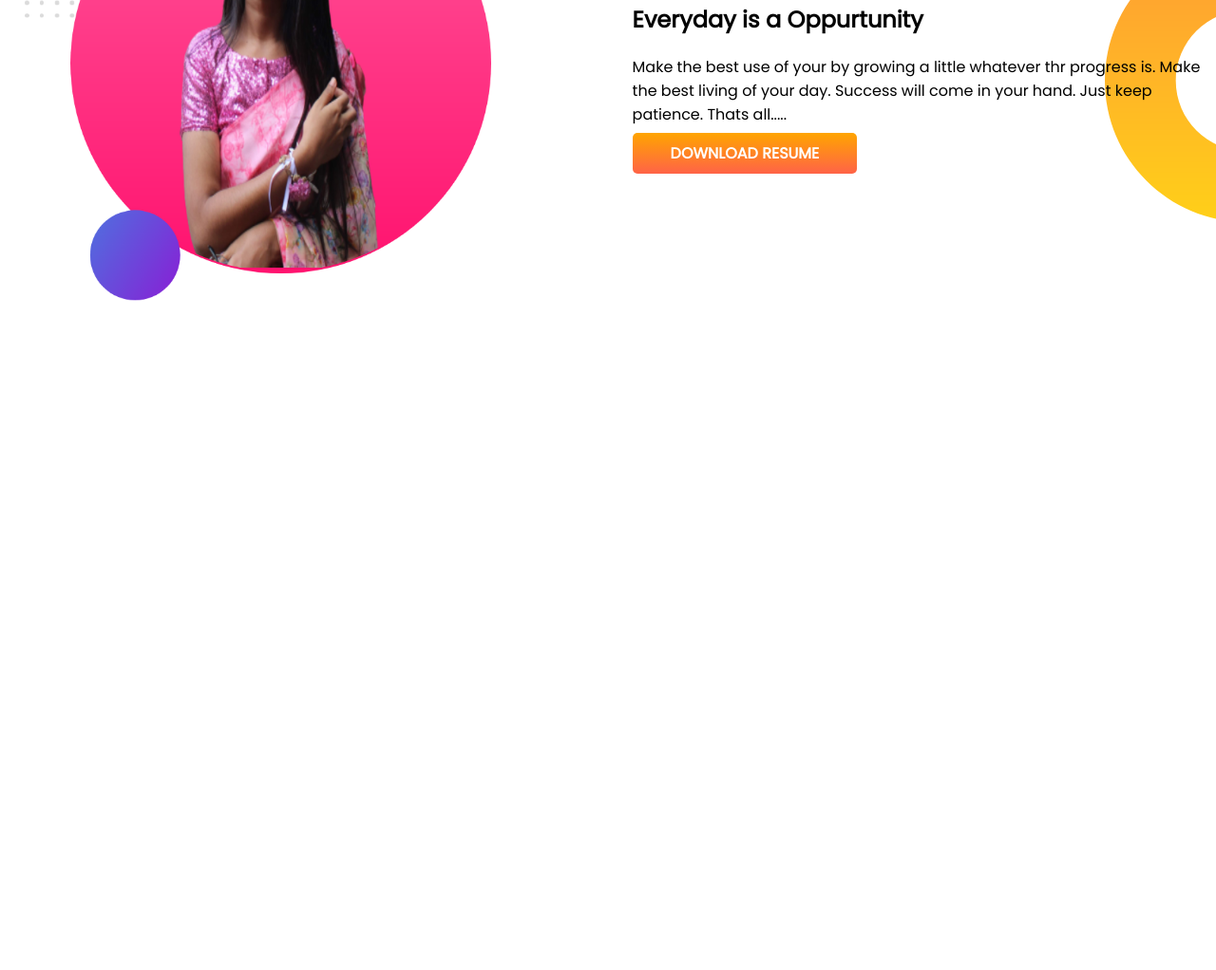
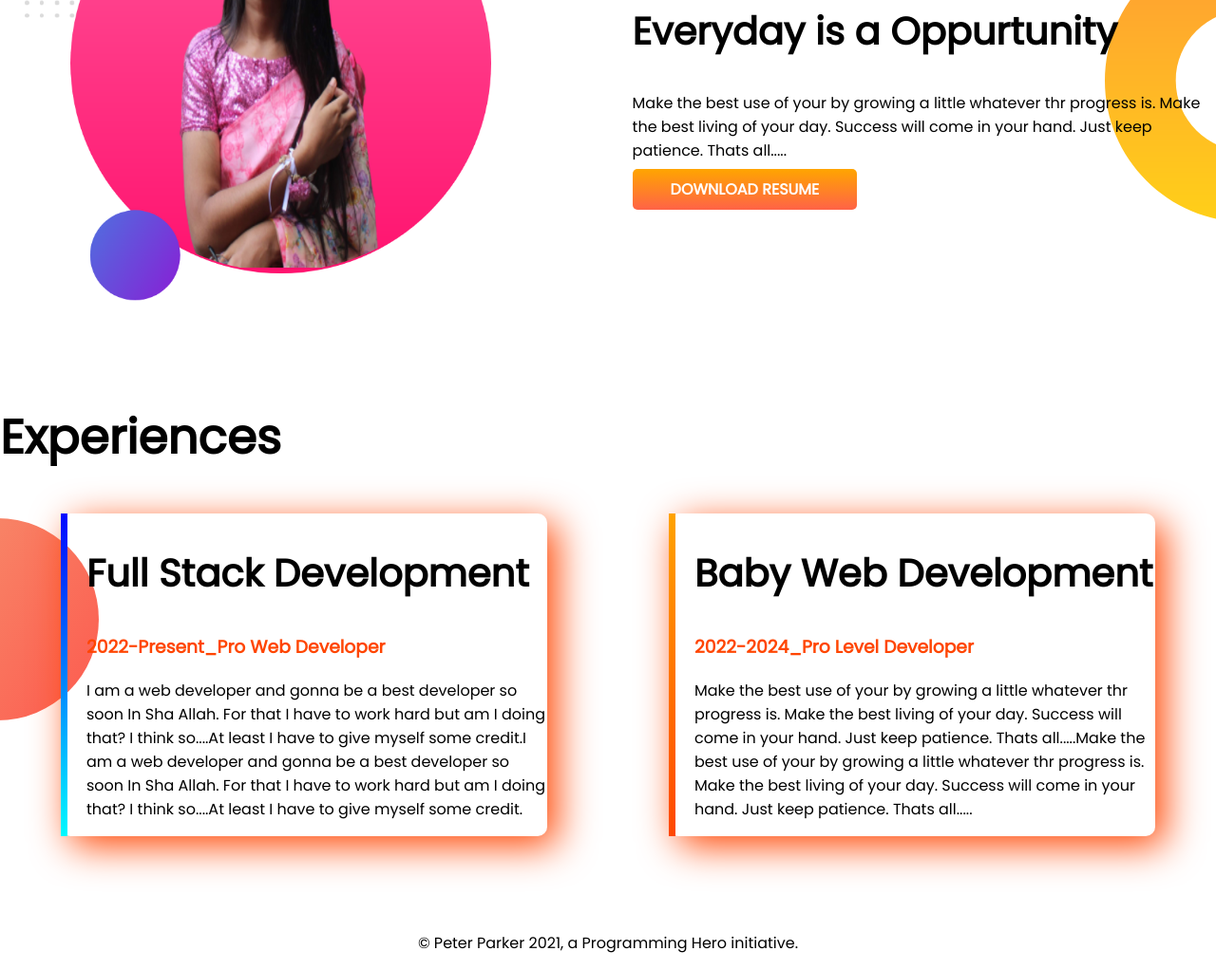
Before and after one commit to evaanikaibnat/Developer-Portfolio-1, a plain HTML site: page index.html in a window 1280 px wide. Shown: the part 750-1772 px from the top of the page at 95% size. Before the commit the page ends 1174 px from the top, so only its background shows below. Drawn offline with Linux system fonts and the light colour scheme.

```diff
--- a/index.html
+++ b/index.html
@@ -13,7 +13,7 @@
 </head>
 
 <body>
-    <section class="top-banner">
+    <section class="top-banner flexible-container">
 
         <div class="half-width">
             <h1>Welcome To</h1>
@@ -31,7 +31,7 @@
 
 
     </section>
-    <section class="dream-big">
+    <section class="dream-big flexible-container">
         <div class="half-width">
             <img src="my-bg2.png" alt="">
         </div>
@@ -43,6 +43,38 @@
             <a class="link-button" target="_blank" href="">DOWNLOAD RESUME</a>
         </div>
     </section>
+    <section class="experience-area">
+        <h1>Experiences</h1>
+        <div class="flexible-container">
+            <div id="web-dev-exp" class="experience-item">
+                <h2>Full Stack Development</h2>
+                <h3 class="orange-colour">2022-Present_Pro Web Developer</h3>
+                <p>I am a web developer and gonna be a best developer so soon In Sha Allah. For that I have to work hard
+                    but
+                    am
+                    I doing that? I think so....At least I have to give myself some credit.I am a web developer and
+                    gonna be
+                    a best developer so soon In Sha Allah. For that I have to work hard but
+                    am
+                    I doing that? I think so....At least I have to give myself some credit.</p>
+
+            </div>
+            <div id="full-stack-exp" class="experience-item">
+                <h2>Baby Web Development</h2>
+                <h3 class="orange-colour">2022-2024_Pro Level Developer</h3>
+                <p>Make the best use of your by growing a little whatever thr progress is. Make the best living of your
+                    day.
+                    Success will come in your hand. Just keep patience. Thats all.....Make the best use of your by
+                    growing a
+                    little whatever thr progress is. Make the best living of your day.
+                    Success will come in your hand. Just keep patience. Thats all.....</p>
+            </div>
+
+        </div>
+    </section>
+    <footer>
+        <p>© Peter Parker 2021, a Programming Hero initiative.</p>
+    </footer>
 </body>
 
 </html>
--- a/style.css
+++ b/style.css
@@ -5,16 +5,20 @@ body{
 h1{
     font-size: 50px;
 }
+h2{
+    font-size: 40px;
+}
 .orange-colour{
     color:orangered;
 }
-section{
+.flexible-container{
     display: flex;
     margin-bottom: 100px;
 }
 .half-width{
     width: 50%;
     padding-left: 2%;
+
 }
 .half-width img{
     width: 80%;
@@ -36,3 +40,31 @@ section{
     background-repeat: no-repeat;
     background-position: right;
 }
+.experience-item{
+    width: 40%;
+    margin-left: 5%;
+    margin-right: 5%;
+    padding-left: 20px;
+    border-radius: 10px;
+    box-shadow: 10px 10px 40px orangered;
+
+}
+.experience-area{
+    background-image: url(images/exp-bg.png);
+    background-repeat: no-repeat;
+    background-position: left;
+
+}
+#web-dev-exp{
+    border-image: linear-gradient(blue, cyan);
+    border-image-slice: 8;
+    border-left: 7px solid;
+}
+#full-stack-exp{
+    border-image: linear-gradient(orange, orangered);
+    border-image-slice: 8;
+    border-left: 7px solid;
+}
+footer p {
+    text-align: center;
+}
```
